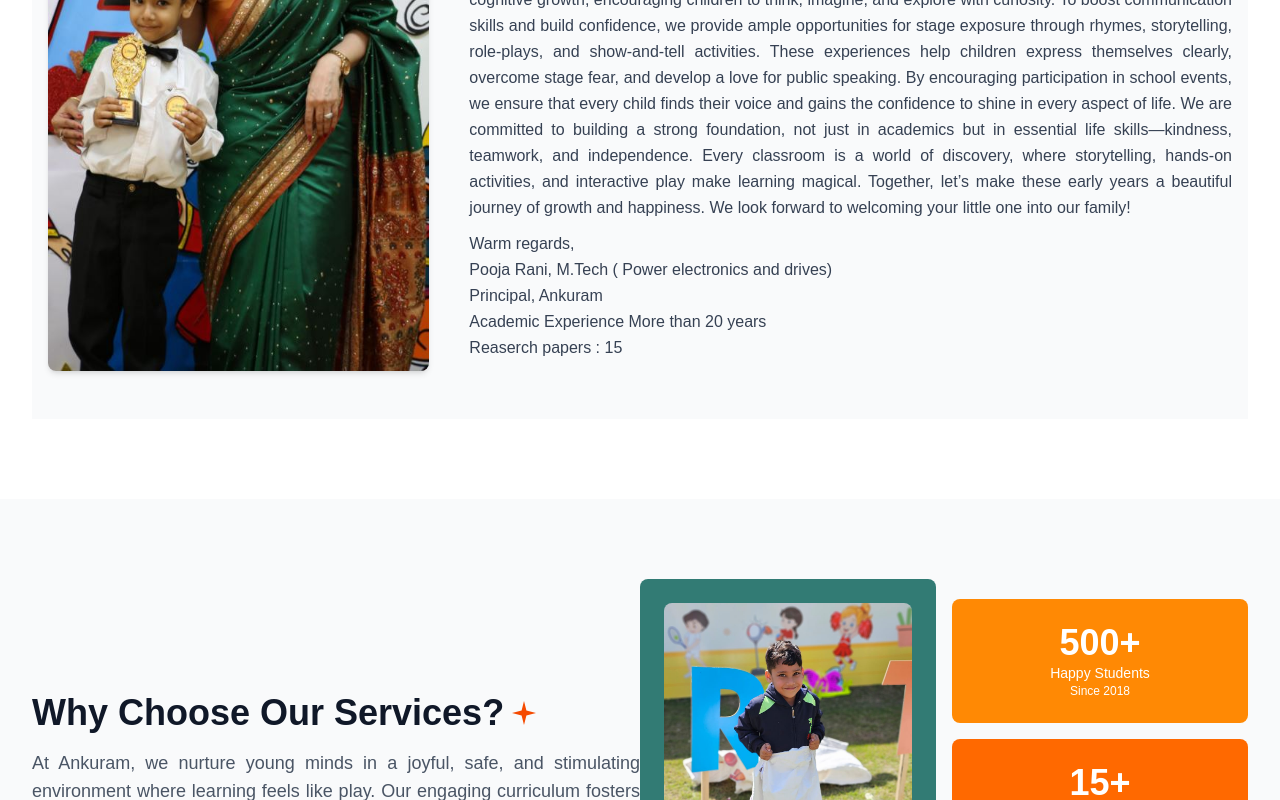
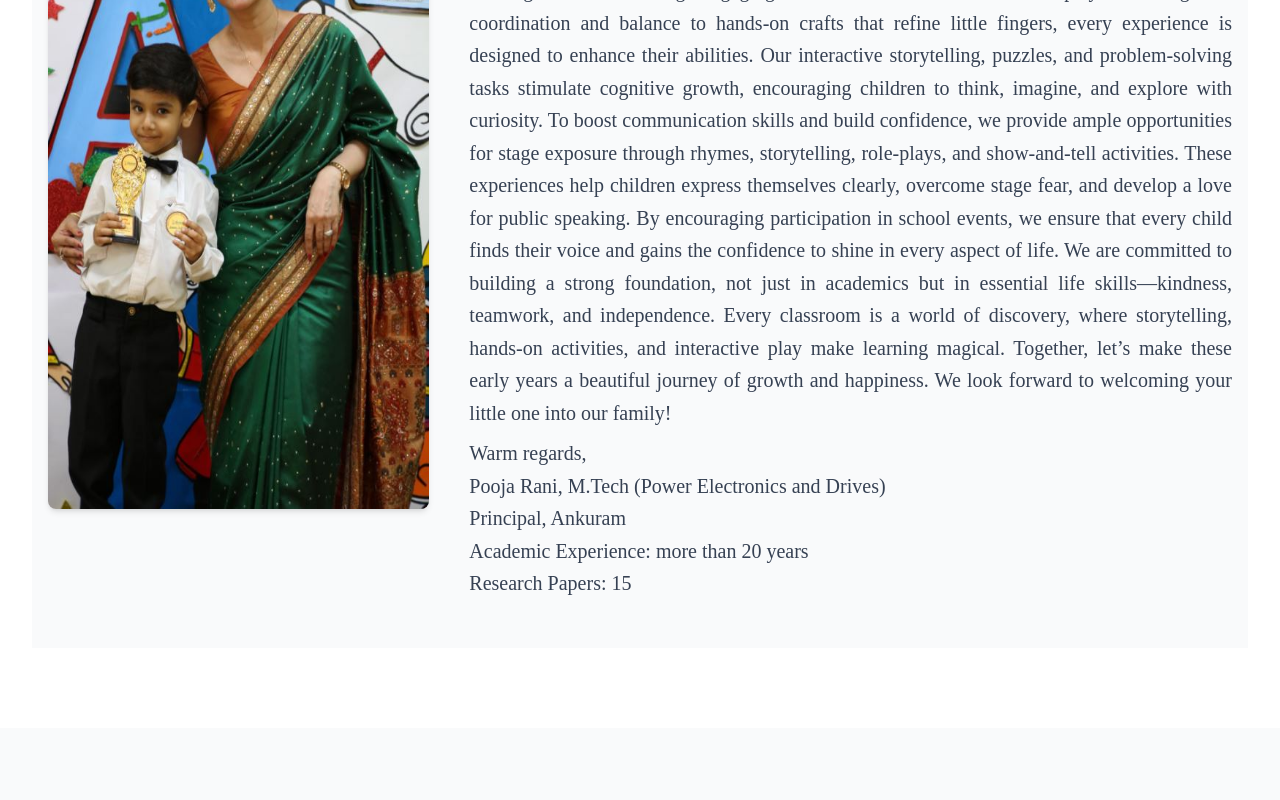
Before and after one commit to shubhranshu789/FrontEnd_Ankuram_User, a Next.js app: page / in a window 1280 px wide. Shown: the part 1373-2173 px from the top of the page. Built offline with nearby package versions, Linux system fonts and the light colour scheme; no server answers.

Commit message:
Update Home1.js

```diff
--- a/app/Components/HomePage/Home1.js
+++ b/app/Components/HomePage/Home1.js
@@ -288,23 +288,21 @@ export default function Home1() {
             </div>
 
             <div className="flex flex-col md:flex-row gap-6 md:gap-10 mt-8">
-              <div className="md:w-1/3">
-                <div className="rounded-lg overflow-hidden shadow-md">
+              <div className="md:w-1/3 flex justify-center items-center">
+                <div className="rounded-lg overflow-hidden shadow-md w-full h-[500px] md:h-[80vh]">
                   <Image
                     src="/Capture.JPG"
                     alt="DPS Indirapuram students"
                     width={400}
                     height={350}
-                    className="w-full h-auto"
-                    style={{height : "74vh"}}
+                    className="w-full h-full "
                   />
                 </div>
               </div>
 
-              <div className="md:w-2/3">
+              <div className="md:w-2/3 font-['Patrick_Hand',cursive] text-lg md:text-xl" >
                 <p className="text-gray-700 leading-relaxed text-justify">
                   Dear Parents and Little Learners,
-
                   Welcome to Ankuram, a place where curiosity blooms, laughter echoes, and learning begins with joy!
 
                   At Ankuram, we believe that every child is a unique spark of wonder, ready to explore the world with open hearts and eager minds. Our nurturing environment, dedicated teachers, and play-based learning approach ensure that your child’s first steps in education are filled with excitement, creativity, and confidence.
@@ -316,17 +314,19 @@ export default function Home1() {
                   We are committed to building a strong foundation, not just in academics but in essential life skills—kindness, teamwork, and independence. Every classroom is a world of discovery, where storytelling, hands-on activities, and interactive play make learning magical.
 
                   Together, let’s make these early years a beautiful journey of growth and happiness. We look forward to welcoming your little one into our family!
+                </p>
+                <p className="text-gray-700 leading-relaxed mt-2 text-justify">Warm regards,</p>
+                <p className="text-gray-700 leading-relaxed text-justify">Pooja Rani, M.Tech (Power Electronics and Drives)</p>
+                <p className="text-gray-700 leading-relaxed text-justify">Principal, Ankuram</p>
+                <p className="text-gray-700 leading-relaxed text-justify">Academic Experience: more than 20 years</p>
+                <p className="text-gray-700 leading-relaxed text-justify">Research Papers: 15</p>
+              </div>
 
-                </p>
-                <p className="text-gray-700 leading-relaxed mt-2 text-justify" style={{marginTop : "10px"}}>Warm regards,</p>
-                <p className="text-gray-700 leading-relaxed text-justify" >Pooja Rani, M.Tech ( Power electronics and drives)</p>
-                <p className="text-gray-700 leading-relaxed text-justify" >Principal, Ankuram</p>
+            </div>
 
 
-                <p className="text-gray-700 leading-relaxed text-justify" >Academic Experience More than 20 years </p>
-                <p className="text-gray-700 leading-relaxed text-justify" >Reaserch papers : 15</p>
-              </div>
-            </div>
+
+
           </section>
 
 
```
